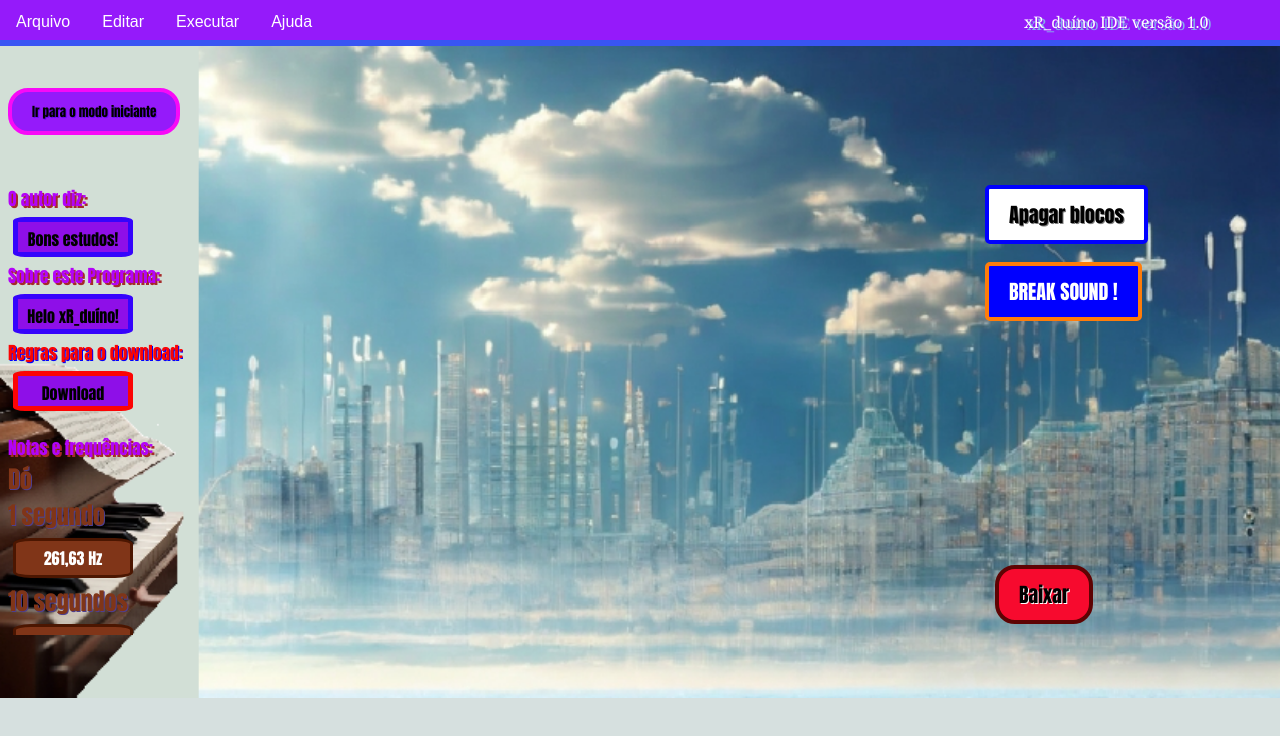
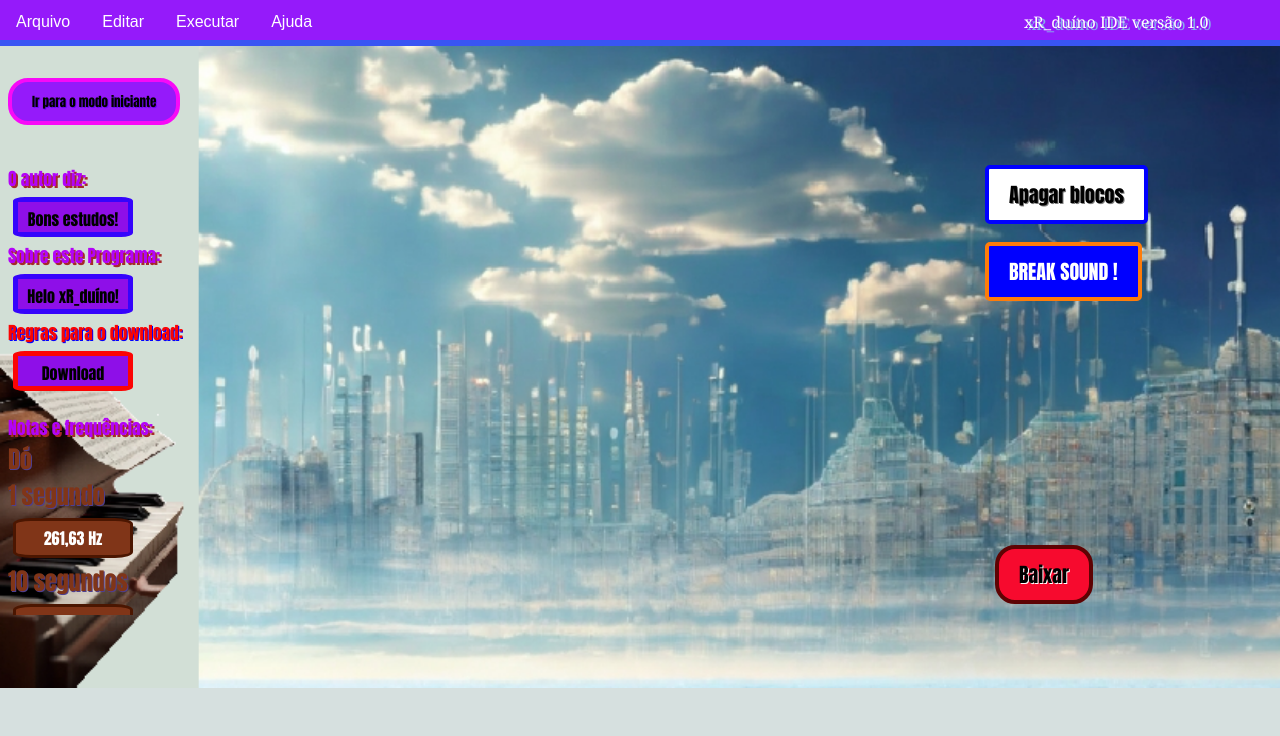
Before and after one commit to Rafael-Silva-Natal/xR_du-no-Version-1.0, a plain HTML site: page index.html in a window 1280 px wide. Both pictures are taken after a click on the button "Yes, I know". Drawn offline with Linux system fonts and the light colour scheme.

Commit message:
commit estética

```diff
--- a/style.css
+++ b/style.css
@@ -15,7 +15,7 @@
 .body::-webkit-scrollbar
  {
   width: 12px; /* largura da barra de rolagem */
-  display: none;
+  /*display: none;*/
 }
 
 /* referente aos botões iniciais de apresentação Auto diz & hello world*/
@@ -29,20 +29,20 @@
 .widget-body::-webkit-scrollbar-track,
 .widget-body2::-webkit-scrollbar-track,
 .widget-body3::-webkit-scrollbar-track {
-  background-color: #97dcf1; /* cor de fundo da barra de rolagem */
+  background-color: #951afa; /* cor de fundo da barra de rolagem */
 }
 .body::-webkit-scrollbar-thumb,
 .widget-body::-webkit-scrollbar-thumb,
 .widget-body2::-webkit-scrollbar-thumb,
 .widget-body3::-webkit-scrollbar-thumb {
-  background-color: rgb(89, 159, 250); /* cor do botão da barra de rolagem */
+  background-color: #be73fc;; /* cor do botão da barra de rolagem */
   border-radius: 6px; /* arredondamento das bordas do botão da barra de rolagem */
 }
 .body::-webkit-scrollbar-thumb:hover,
 .widget-body::-webkit-scrollbar-thumb:hover,
 .widget-body2::-webkit-scrollbar-thumb:hover,
 .widget-body3::-webkit-scrollbar-thumb:hover {
-  background-color: rgb(3, 130, 248); /* cor do botão da barra de rolagem ao passar o mouse */
+  background-color:  #ac4afc; /* cor do botão da barra de rolagem ao passar o mouse */
 }
 
 .widget {
@@ -232,9 +232,9 @@
             padding: 10px 20px; /* Espaçamento interno do botão */
             border-radius: 20px; /* Borda arredondada do botão */
             font-size: 13px; /* Tamanho da fonte do botão */
-            margin-top: 80px;
+            margin-top: 70px;
             margin-left: 0px;
-            margin-bottom: 50px;
+            margin-bottom: 40px;
             color: black;
             text-shadow: 1px 1px rgb(111, 8, 247);
             font-family:Impact, Haettenschweiler, 'Arial Narrow Bold', sans-serif;
@@ -246,9 +246,9 @@
             padding: 10px 20px; /* Espaçamento interno do botão */
             border-radius: 20px; /* Borda arredondada do botão */
             font-size: 13px; /* Tamanho da fonte do botão */
-            margin-top: 80px;
+            margin-top: 70px;
             margin-left: 0px;
-            margin-bottom: 50px;
+            margin-bottom: 40px;
             color: black;
             text-shadow: 1px 1px rgb(111, 8, 247);
             font-family:Impact, Haettenschweiler, 'Arial Narrow Bold', sans-serif;
@@ -281,12 +281,12 @@
     #meusBotoes {
         display: inline-block;/*define formato e cores para a box e conteudo dos botões*/
         vertical-align: top;
-        margin-right: 350px;/*define a distancia entre as divs*/
+        margin-right: 300px;/*define a distancia entre as divs*/
         overflow-y: auto;/* sobre a barra de rolagem */
         height: 450px; /* ou qualquer outra altura desejada */
       }
       #minhaDiv {
-        width: 100px;
+        width: 150px;
         height: 500px;
         display: inline-block;
         vertical-align: top;
```
